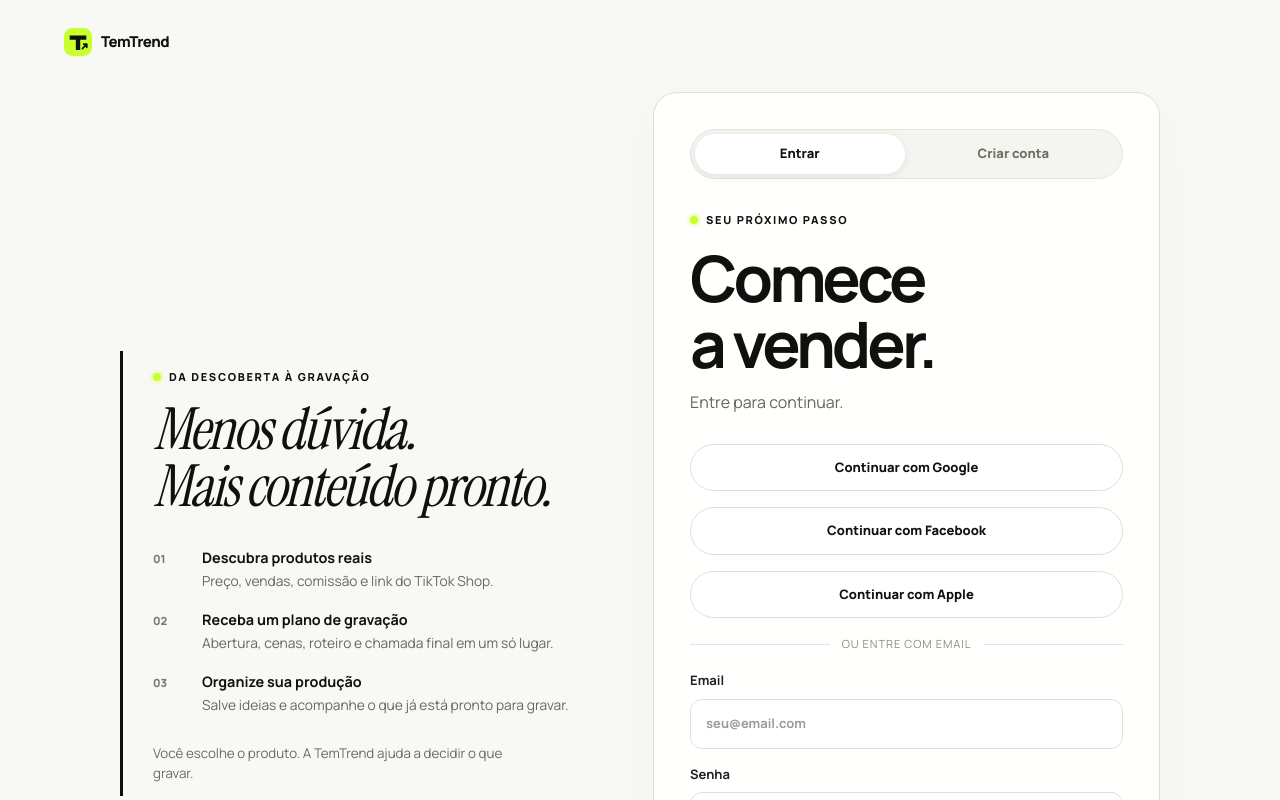
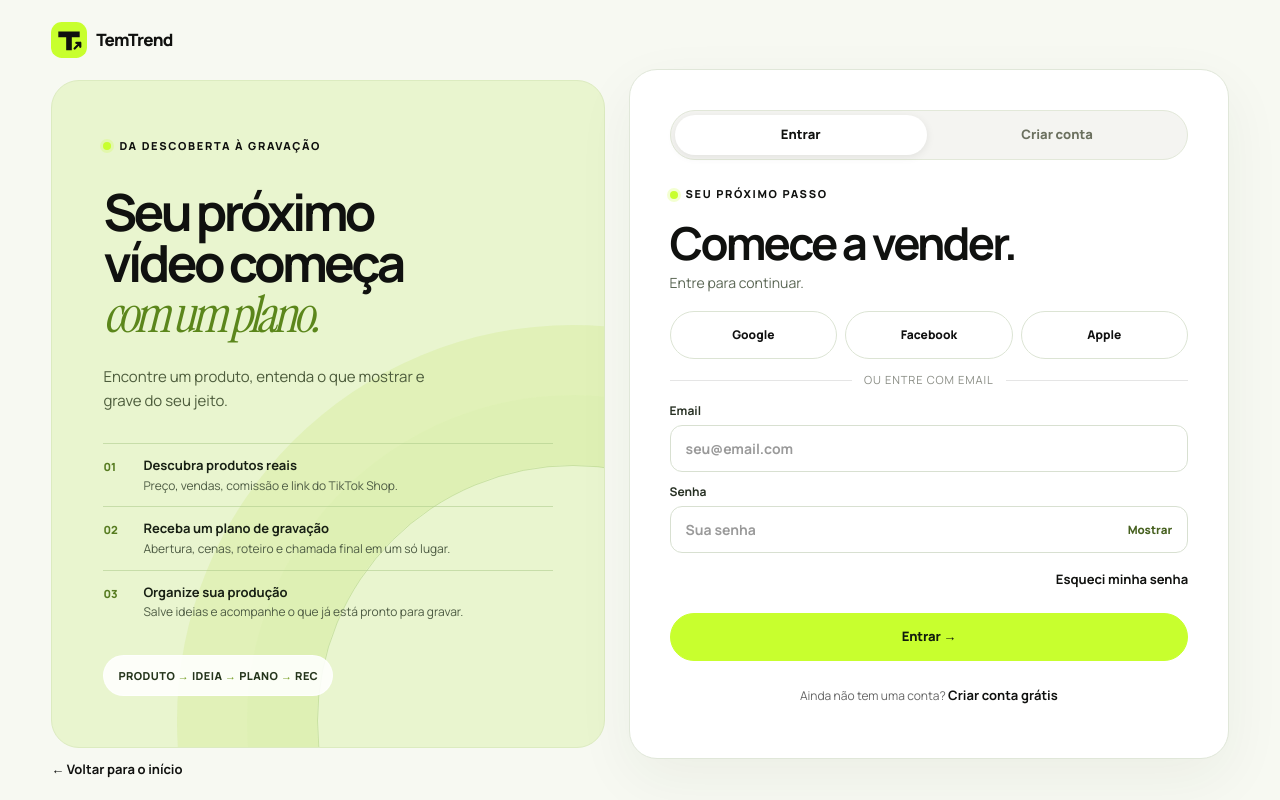
Before and after one commit to SaaSatGood/apptemtrend, a Next.js app in the folder frontend/: page /app/admin in a window 1280 px wide. Shown: the top 800 px of the page. Built offline with nearby package versions, Linux system fonts and the light colour scheme; no server answers.

Commit message:
feat(auth): refine signup and onboarding flow

```diff
--- a/frontend/app/layout.tsx
+++ b/frontend/app/layout.tsx
@@ -20,6 +20,7 @@ import "../styles/landing-reference.css";
 import "../styles/landing-refine.css";
 import "../styles/landing-rebuild.css";
 import "../styles/landing-navbar.css";
+import "../styles/entry-flow.css";
 
 const manrope = Manrope({
   subsets: ["latin"],
--- a/frontend/components/platform/Auth.tsx
+++ b/frontend/components/platform/Auth.tsx
@@ -281,8 +281,11 @@ export default function AuthPanel({
       </Link>
       <div className="auth-layout">
         <aside className="auth-value" aria-label="O que você encontra na TemTrend">
-          <p className="eyebrow">Da descoberta à gravação</p>
-          <h2>Menos dúvida.<br />Mais conteúdo pronto.</h2>
+          <div className="auth-value-intro">
+            <p className="eyebrow">Da descoberta à gravação</p>
+            <h2>Seu próximo vídeo começa <em>com um plano.</em></h2>
+            <p>Encontre um produto, entenda o que mostrar e grave do seu jeito.</p>
+          </div>
           <div className="auth-benefits">
             {AUTH_BENEFITS.map(([number, benefitTitle, description]) => (
               <div key={number}>
@@ -291,7 +294,7 @@ export default function AuthPanel({
               </div>
             ))}
           </div>
-          <small>Você escolhe o produto. A TemTrend ajuda a decidir o que gravar.</small>
+          <small>PRODUTO <span>→</span> IDEIA <span>→</span> PLANO <span>→</span> REC</small>
         </aside>
         <section className="auth-shell" aria-live="polite">
         <div className="auth-accent" aria-hidden="true"></div>
--- a/frontend/components/platform/Onboarding.tsx
+++ b/frontend/components/platform/Onboarding.tsx
@@ -189,7 +189,7 @@ export default function Onboarding({ editing, onDone }: { editing: boolean; onDo
               );
             })}
           </ol>
-        <div className="onboarding-progress" aria-label="Progresso do onboarding">
+        <div className="onboarding-progress" role="progressbar" aria-label="Progresso do onboarding" aria-valuenow={step} aria-valuemin={0} aria-valuemax={5}>
           <div id="onboarding-progress-bar" style={{ width: `${(Math.min(step, 5) / 5) * 100}%` }}></div>
         </div>
         <div className="onboarding-meta">
--- /dev/null
+++ b/frontend/styles/entry-flow.css
@@ -0,0 +1,147 @@
+/* Acesso e configuração seguem a mesma linguagem da landing. */
+.auth-view .auth-providers,
+.auth-view--signup .auth-providers { grid-template-columns: repeat(3, minmax(0, 1fr)); gap: 8px; }
+.auth-view .auth-providers .provider-label { display: none; }
+.auth-view .auth-providers .provider-label-short { display: inline; }
+.auth-view .auth-providers .provider-button {
+  min-width: 0;
+  min-height: 48px;
+  padding: 8px 6px;
+  border-color: #dce4d4;
+  font-size: 12px;
+  font-weight: 750;
+}
+.auth-view .auth-providers .provider-button:hover { border-color: #86ab41; background: #f7fbed; }
+.auth-view .auth-form label { color: #273023; }
+.auth-view .auth-form input { border-color: #d8e0d1; border-radius: 12px; }
+.auth-view .auth-form input:focus { border-color: #6b9d27; box-shadow: 0 0 0 3px #c8ff2e66; }
+.auth-view .password-toggle { color: #476120; }
+.auth-view .auth-form .primary { border-radius: 999px; background: #c8ff2e; color: #111b0e; box-shadow: none; }
+.auth-view .auth-form .primary:hover:not(:disabled) { background: #b8ef16; }
+.auth-view .auth-form .primary:focus-visible,
+.auth-view .auth-tabs button:focus-visible,
+.auth-view .auth-providers button:focus-visible { outline: 3px solid #80ae31; outline-offset: 3px; }
+.auth-view .auth-value-intro > p:last-child { max-width: 37ch; margin: 0; color: #4d5c3c; font-size: 15px; line-height: 1.6; }
+.auth-view .auth-value h2 em { font-family: var(--font-instrument-serif), Georgia, serif; font-weight: 400; color: #5b861b; }
+.auth-view .auth-value > small span { color: #739d20; }
+
+@media (min-width: 851px) and (min-height: 760px) {
+  .auth-view { min-height: 100svh; padding: 21px clamp(28px, 4vw, 64px) 22px; grid-template-rows: 38px minmax(0, 1fr) 18px; background: #f7f9f2; }
+  .auth-view .auth-logo { align-self: center; font-size: 17px; letter-spacing: -.035em; }
+  .auth-view .auth-logo span { width: 36px; height: 36px; }
+  .auth-view .auth-layout { width: min(1180px, 100%); grid-template-columns: minmax(0, .96fr) minmax(0, 1.04fr); gap: 24px; align-self: center; padding: 10px 0; }
+  .auth-view .auth-value {
+    position: relative;
+    display: flex;
+    flex-direction: column;
+    justify-content: space-between;
+    min-height: 610px;
+    overflow: hidden;
+    padding: clamp(36px, 4vw, 56px);
+    border: 1px solid #dcebc0;
+    border-radius: 28px;
+    background: #e9f5cf;
+    isolation: isolate;
+  }
+  .auth-view .auth-value::after { content: ""; position: absolute; z-index: -1; right: -225px; bottom: -230px; width: 510px; height: 510px; border: 1px solid #9ac35d66; border-radius: 50%; box-shadow: 0 0 0 70px #ddf0b18c, 0 0 0 140px #d5ec9e75; }
+  .auth-view .auth-value .eyebrow { margin-bottom: 32px; }
+  .auth-view .auth-value h2 { max-width: 11ch; margin: 0 0 24px; font-family: var(--font-manrope), Arial, sans-serif; font-size: clamp(45px, 4vw, 61px); font-style: normal; font-weight: 690; line-height: .99; letter-spacing: -.07em; }
+  .auth-view .auth-benefits { gap: 0; margin-top: auto; padding-top: 30px; }
+  .auth-view .auth-benefits > div { grid-template-columns: 30px 1fr; gap: 10px; padding: 12px 0; border-top: 1px solid #acc98a8a; }
+  .auth-view .auth-benefits > div > span { color: #567b20; }
+  .auth-view .auth-benefits p { color: #4d5b43; font-size: 12px; }
+  .auth-view .auth-benefits strong { color: #182014; font-size: 13px; }
+  .auth-view .auth-value > small { width: fit-content; margin-top: 22px; padding: 11px 14px; border: 1px solid #ffffffa6; border-radius: 999px; background: #ffffffe0; color: #25351c; font-size: 11px; font-weight: 850; letter-spacing: .04em; }
+  .auth-view .auth-shell,
+  .auth-view--signup .auth-shell { width: 100%; padding: clamp(28px, 3.1vw, 42px); border: 1px solid #e0e7d9; border-radius: 28px; background: #fff; box-shadow: 0 20px 60px #26391b0e; }
+  .auth-view .auth-tabs,
+  .auth-view--signup .auth-tabs { margin-bottom: 21px; }
+  .auth-view .auth-heading,
+  .auth-view--signup .auth-heading { margin-bottom: 18px; }
+  .auth-view .auth-heading h1,
+  .auth-view--signup .auth-heading h1 { max-width: 12ch; margin-bottom: 6px; font-size: clamp(39px, 3.55vw, 52px); line-height: 1.02; }
+  .auth-view .auth-heading > p:last-child,
+  .auth-view--signup .auth-heading > p:last-child { color: #5b6755; font-size: 14px; }
+  .auth-view .auth-form,
+  .auth-view--signup .auth-form { gap: 11px; }
+  .auth-view .auth-form label,
+  .auth-view--signup .auth-form label { gap: 5px; font-size: 12px; }
+  .auth-view .auth-form input,
+  .auth-view--signup .auth-form input { min-height: 47px; height: 47px; font-size: 14px; }
+  .auth-view .auth-form .primary,
+  .auth-view--signup .auth-form .primary { min-height: 48px; }
+  .auth-view .legal-note { color: #586251; font-size: 11px; }
+  .auth-view .auth-switch { font-size: 12px; }
+  .auth-view .back-home { align-self: center; }
+}
+
+@media (min-width: 851px) and (max-height: 759px) {
+  .auth-view { background: #f7f9f2; }
+  .auth-view .auth-layout { width: min(1120px, 100%); gap: 25px; }
+  .auth-view .auth-value { position: relative; overflow: hidden; padding: 28px; border: 1px solid #dcebc0; border-radius: 24px; background: #e9f5cf; }
+  .auth-view .auth-value h2 { max-width: 12ch; margin-bottom: 16px; font-family: var(--font-manrope), Arial, sans-serif; font-size: clamp(37px, 3.6vw, 48px); font-style: normal; font-weight: 690; line-height: 1; }
+  .auth-view .auth-value-intro > p:last-child { font-size: 12px; }
+  .auth-view .auth-benefits { gap: 7px; margin-top: 22px; }
+  .auth-view .auth-benefits p { font-size: 11px; }
+  .auth-view .auth-benefits strong { font-size: 12px; }
+  .auth-view .auth-value > small { margin-top: 16px; color: #435735; font-size: 10px; font-weight: 800; }
+  .auth-view .auth-shell { border-radius: 24px; }
+}
+
+@media (max-width: 850px) and (min-height: 760px) {
+  .auth-view { padding: 17px 18px 22px; grid-template-rows: 34px minmax(0, 1fr) 18px; background: #f7f9f2; }
+  .auth-view .auth-logo { align-self: center; }
+  .auth-view .auth-layout { width: min(100%, 490px); align-self: center; padding: 12px 0; }
+  .auth-view .auth-shell,
+  .auth-view--signup .auth-shell { padding: 24px; border-radius: 24px; }
+  .auth-view .auth-tabs,
+  .auth-view--signup .auth-tabs { margin-bottom: 18px; }
+  .auth-view .auth-heading,
+  .auth-view--signup .auth-heading { margin-bottom: 15px; }
+  .auth-view .auth-heading h1,
+  .auth-view--signup .auth-heading h1 { margin-bottom: 5px; font-size: 36px; line-height: 1.03; }
+  .auth-view .auth-heading > p:last-child,
+  .auth-view--signup .auth-heading > p:last-child { font-size: 13px; }
+  .auth-view .auth-form,
+  .auth-view--signup .auth-form { gap: 9px; }
+  .auth-view .auth-form label,
+  .auth-view--signup .auth-form label { gap: 4px; font-size: 12px; }
+  .auth-view .auth-form input,
+  .auth-view--signup .auth-form input { min-height: 46px; height: 46px; font-size: 14px; }
+  .auth-view .auth-form .primary,
+  .auth-view--signup .auth-form .primary { min-height: 48px; }
+  .auth-view .auth-switch { font-size: 12px; }
+  .auth-view .back-home { align-self: center; }
+}
+
+@media (max-width: 600px) and (min-height: 760px) {
+  .auth-view { padding-inline: 16px; }
+  .auth-view .auth-shell,
+  .auth-view--signup .auth-shell { padding: 21px; }
+  .auth-view .auth-heading h1,
+  .auth-view--signup .auth-heading h1 { font-size: 34px; }
+  .auth-view .auth-providers .provider-button { min-height: 44px; }
+  .auth-view .back-home { font-size: 11px; }
+}
+
+/* O onboarding conserva a sequência; aqui reforçamos legibilidade e estado. */
+.onboarding .onboarding-progress { overflow: hidden; border-radius: 999px; }
+.onboarding .onboarding-progress > div { background: #8cc11f; }
+.onboarding .selection-card.selected,
+.onboarding .chip-grid button.selected { border-color: #6f9e20; background: #f2fadd; box-shadow: inset 4px 0 0 #a8e52b; }
+.onboarding .selection-card:focus-visible,
+.onboarding .chip-grid button:focus-visible,
+.onboarding .onboarding-actions button:focus-visible { outline: 3px solid #7dae28; outline-offset: 3px; }
+.onboarding .onboarding-actions .primary { border-radius: 999px; }
+
+@media (min-width: 851px) {
+  .onboarding .onboarding-aside { background: #e9f5cf; }
+  .onboarding .selection-copy strong { font-size: 14px; }
+  .onboarding .selection-copy small { font-size: 12px; }
+}
+
+@media (max-width: 600px) and (min-height: 701px) {
+  .onboarding .selection-copy strong { font-size: 13px; }
+  .onboarding .selection-copy small { font-size: 11px; }
+  .onboarding .onboarding-heading > p:last-child { color: #4f5b4b; }
+}
```
